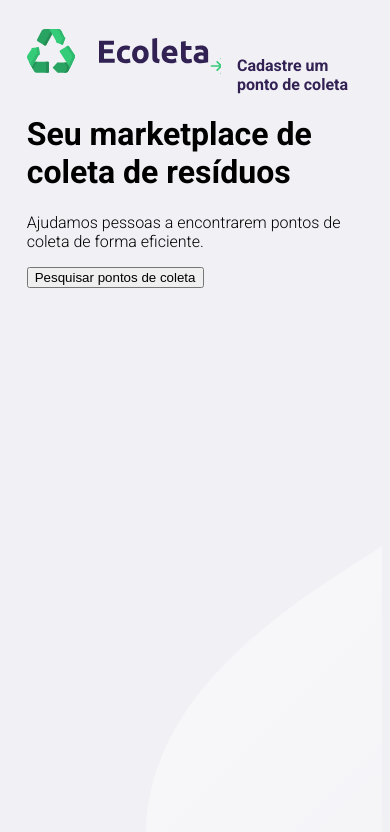
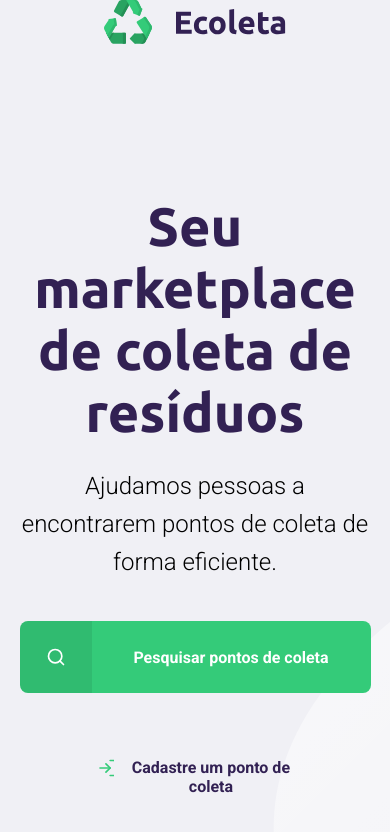
Before and after one commit to laisrhianne/ecoleta, a plain HTML site: page index.html in a window 390 px wide. Drawn offline with Linux system fonts and the light colour scheme.

Commit message:
responsive-layout added nlw1

```diff
--- a/index.html
+++ b/index.html
@@ -6,7 +6,7 @@
     <meta name="viewport" content="width=device-width, initial-scale=1.0">
     <title>Ecoleta</title>
 
-    <link href="https://fonts.googleapis.com/css2?family=Roboto:wght@300;700&display=swap" rel="stylesheet">
+    <link href="https://fonts.googleapis.com/css2?family=Roboto:wght@300;700&family=Ubuntu:wght@700&display=swap" rel="stylesheet">
 
     <link rel="stylesheet" href="/styles/main.css">
 </head>
@@ -20,14 +20,21 @@
                 <img src="/assets/logo.svg" alt="Logomarca">
                 <a href="#">
                     <span></span>
-                    Cadastre um ponto de coleta</a>
+                    Cadastre um ponto de coleta
+                </a>
             </header>
 
-            <h1>Seu marketplace de coleta de resíduos</h1>
+            <main>
+                <h1>Seu marketplace de coleta de resíduos</h1>
 
-            <p>Ajudamos pessoas a encontrarem pontos de coleta de forma eficiente.</p>
+                <p>Ajudamos pessoas a encontrarem pontos de coleta de forma eficiente.</p>
 
-            <button>Pesquisar pontos de coleta</button>
+                <a href="#">
+                    <span></span>
+                    <strong>Pesquisar pontos de coleta</strong>
+                </a>
+            </main>
+
         </div>
     </div>
 
--- a/styles/main.css
+++ b/styles/main.css
@@ -1,13 +1,29 @@
+:root {
+    --title-color: #322153;
+    --primary-color: #34cb79;
+}
+
+* {
+    margin: 0;
+    padding: 0;
+}
+
 html {
     font-family: 'Roboto', sans-serif;
 }
 
 body {
     background: #f0f0f5;
+    -webkit-font-smoothing: antialiased;
 }
 
 a {
     text-decoration: none;
+}
+
+h1, h2, h3, h4, h5, h6 {
+    font-family: 'Ubuntu', sans-serif;
+    color: var(--title-color);
 }
 
 /* Box Model */
@@ -27,8 +43,12 @@ header {
 #page-home .content {
     width: 90%;
     max-width: 1100px;
+    height: 100%;
 
     margin: 0 auto;
+
+    display: flex;
+    flex-direction: column;
 }
 
 #page-home header a {
@@ -36,7 +56,7 @@ header {
 
     display: flex;
 
-    color: #322153;
+    color: var(--title-color);
     font-weight: 700;
 }
 
@@ -49,3 +69,94 @@ header {
     width: 20px;
     height: 20px;
 }
+
+#page-home main {
+    max-width: 560px;
+
+    flex: 1;
+
+    display: flex;
+    flex-direction: column;
+    justify-content: center;
+}
+
+#page-home main h1 {
+    font-size: 54px;
+}
+
+#page-home main p {
+    font-size: 24px;
+    line-height: 38px;
+    margin-top: 24px;
+}
+
+#page-home main a {
+    width: 100%;
+    max-width: 360px;
+    height: 72px;
+
+    border-radius: 8px;
+
+    display: flex;
+    align-items: center;
+
+    margin-top: 40px;
+
+    background: var(--primary-color);
+
+    transition: 400ms;
+}
+
+#page-home main a:hover {
+    background-color: #2fb86e;
+}
+
+#page-home main a span {
+    width: 72px;
+    height: 72px;
+
+    border-top-left-radius: 8px;
+    border-bottom-left-radius: 8px;
+
+    background-color: rgba(0, 0, 0, 0.08);
+    display: flex;
+    align-items: center;
+    justify-content: center;
+}
+
+#page-home main a span:after {
+    content: "";
+    background-image: url('../assets/search.svg');
+
+    width: 20px;
+    height: 20px;
+}
+
+#page-home main a strong {
+    flex: 1;
+    color: white;
+    text-align: center;
+}
+
+@media (max-width: 900px) {
+    #page-home {
+        background-position-x: 70vw;
+    }
+
+    #page-home .content {
+        align-items: center;
+        text-align: center;
+    }
+
+    #page-home header a {
+        position: absolute;
+        bottom: 48px;
+
+        left: 50%;
+        transform: translateX(-50%);
+    }
+
+    #page-home main {
+        align-items: center;
+    }
+}
```
